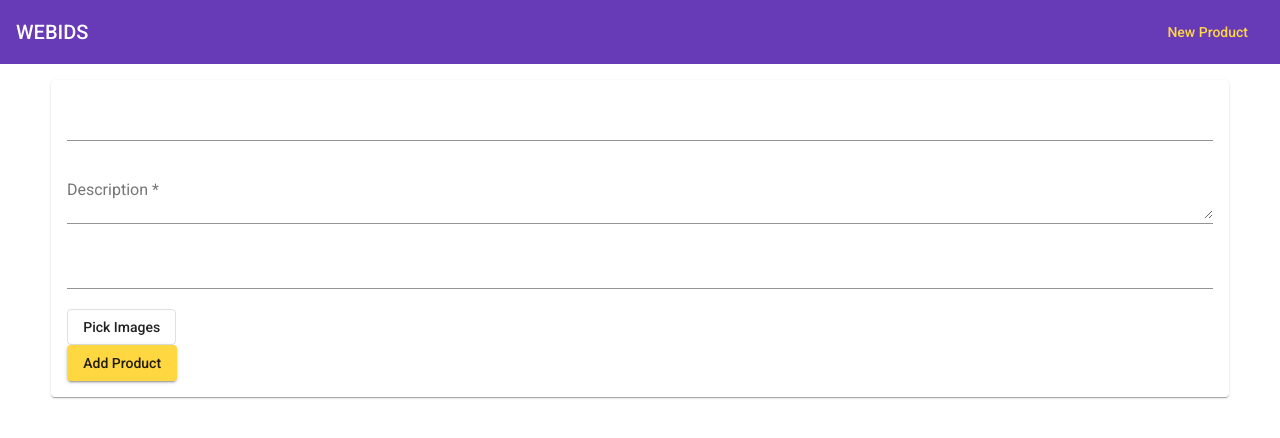
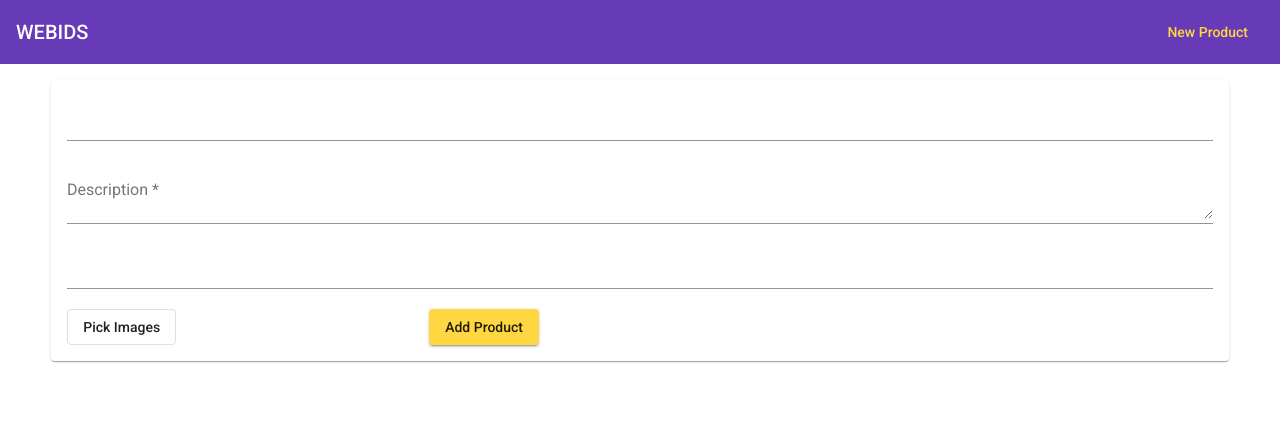
Before and after one commit to dodopontocom/webids, an Angular app in the folder webids-a/: page /create in a window 1280 px wide. Shown: the top 438 px of the page. Built offline with nearby package versions, Linux system fonts and the light colour scheme.

Commit message:
first commit

```diff
--- a/webids-a/src/app/products/product-create/product-create.component.html
+++ b/webids-a/src/app/products/product-create/product-create.component.html
@@ -26,17 +26,15 @@
         required #price="ngModel">
       <mat-error *ngIf="price.invalid">Enter the Product's price</mat-error>
     </mat-form-field>
-    <span></span>
-    <div>
+    <mat-action-row>
       <button mat-stroked-button type="button" (click)="filePicker.click()">
         Pick Images
       </button>
       <input type="file" #filePicker>
-    </div>
-
-    <button mat-raised-button
-      color="accent"
-      type="submit">Add Product
-    </button>
+      <button mat-raised-button
+        color="accent"
+        type="submit">Add Product
+      </button>
+    </mat-action-row>
   </form>
 </mat-card>
```
